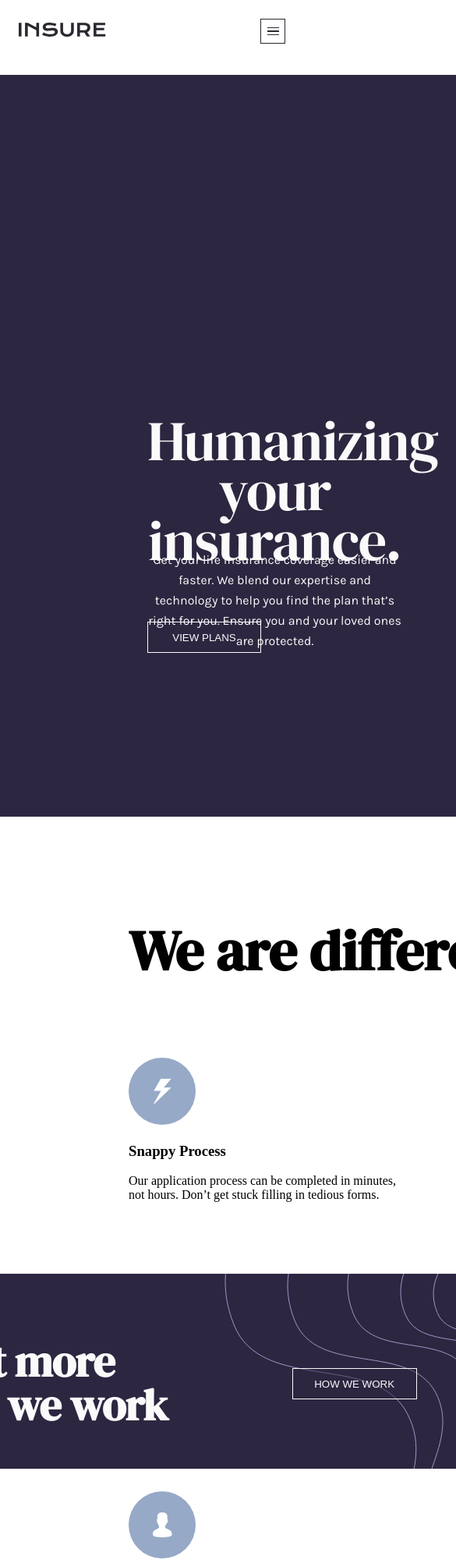
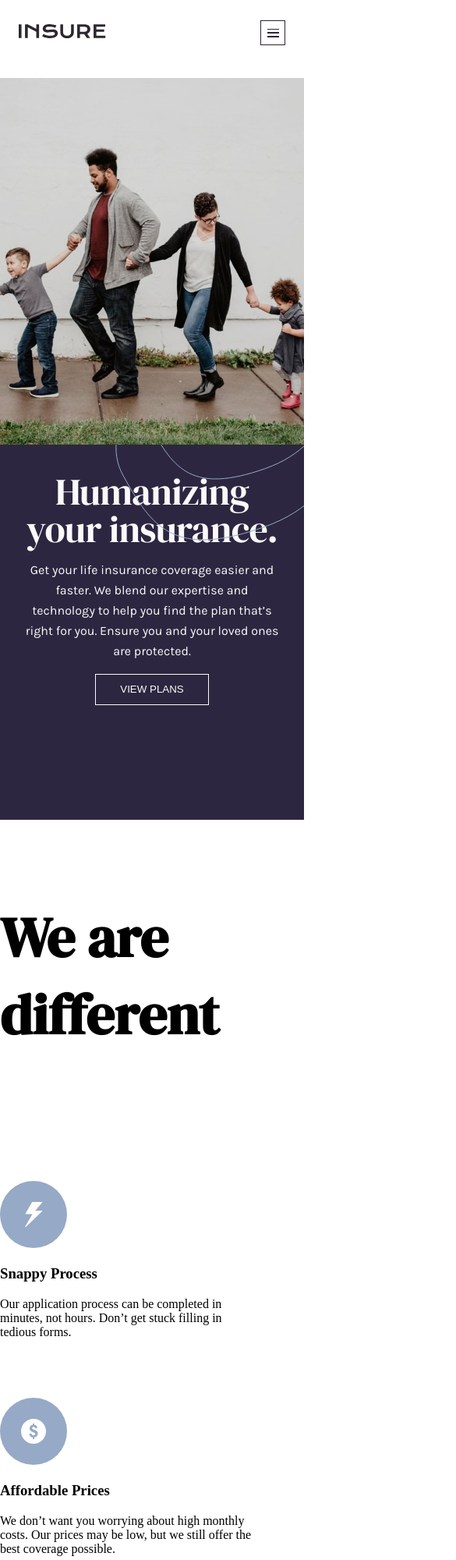
Before and after one commit to ExploryKod/Insure-landing-page-challenge, a plain HTML site: page index.html in a window 390 px wide. Shown: the top 2000 px of the page at 78% size, 585 px wide, since content can reach past the window. Drawn offline with Linux system fonts and the light colour scheme.

Commit message:
fix: header css connexion

```diff
--- a/index.html
+++ b/index.html
@@ -8,6 +8,7 @@
 
   <link rel="icon" type="image/png" sizes="32x32" href="./images/favicon-32x32.png">
   <link rel="stylesheet" href="./style/base.css">
+  <link rel="stylesheet" href="./style/responsive.css">
   <title>Insure Homepage</title>
 
 </head>
--- a/style/active-state.css
+++ b/style/active-state.css
@@ -0,0 +1,10 @@
+#first-section-text button:hover,
+#third-section-text button:hover {
+    cursor: pointer;
+}
+
+#first-section-text button:active,
+#third-section-text button:active {
+    background-color: var(--white-focus-btn);
+    color: var(--neutral-dark-violet);
+}
--- a/style/base.css
+++ b/style/base.css
@@ -1,7 +1,4 @@
 @import './variables.css';
-@import './responsive.css';
-
-@import './header.css';
 
 /* Main page css files */
 @import './first-section.css';
@@ -9,6 +6,7 @@
 @import './third-section.css';
 @import './active-state.css';
 
+@import './header.css';
 @import './footer.css';
 
 /* Global styles to reset css */
--- a/style/first-section.css
+++ b/style/first-section.css
@@ -1,3 +1,5 @@
+@import './base.css';
+
 #first-section {
     position: relative;
     z-index: 0;
--- a/style/footer.css
+++ b/style/footer.css
@@ -1,3 +1,5 @@
+@import './base.css';
+
 footer {
     grid-row: 3;
     grid-column: 2 / span 2;
--- a/style/header.css
+++ b/style/header.css
@@ -0,0 +1,83 @@
+@import './base.css';
+
+header {
+
+    grid-column: 2;
+    grid-row: 1;
+    display: grid;
+    grid-template-columns: 165px 112px 548px auto 165px;
+}
+
+.image-logo {
+    grid-column: 2;
+    position: absolute;
+    left: 168px;
+    align-self: center;
+}
+
+#header-nav {
+    justify-self: start;
+    align-self: center;
+    grid-column: 4;
+    left: 0;
+}
+
+#header-nav ul {
+    justify-self: start;
+    display: grid;
+    grid-template-columns: 1fr auto 1fr auto;
+}
+
+#header-nav ul li {
+    padding-left: 12.5px;
+    padding-right: 12.5px;
+    padding-top: 13px;
+    padding-bottom: 13px;
+
+}
+
+#header-nav li a {
+    font-family: var(--body-fonts);
+    font-size: 0.815rem;
+    font-weight: bold;
+    color: var(--neutral-dark-grayish);
+}
+
+ul li .how-we-work {
+    padding-left: 0;
+}
+
+#account {
+    padding-right: 33px;
+}
+
+#account:hover {
+    cursor: pointer;
+}
+
+#header-nav ul li:nth-of-type(3):active a {
+    color: var(--neutral-dark-violet);
+}
+
+#view-plans {
+    border: 1px solid var(--neutral-dark-violet);
+    color: var(--neutral-dark-violet);
+    padding: 13px 28px;
+}
+
+#view-plans:hover {
+    cursor: pointer;
+}
+
+#view-plans:active {
+    background-color: var(--neutral-dark-violet);
+
+}
+
+#header-nav ul li:nth-of-type(4):active a {
+    color: var(--white-focus-btn);
+}
+
+.hamburger-containment {
+    display: none;
+}
--- a/style/responsive.css
+++ b/style/responsive.css
@@ -1,3 +1,5 @@
+@import './base.css';
+
 @media screen and (max-width:425px) {
 
     .bg-intro-left-form {
@@ -75,32 +77,37 @@
         background-color: var(--primary-dark-violet);
         display: flex;
         height: 951px;
-        min-width: 100%;
-
+        max-width: 100vw;
         display: grid;
         grid-template-rows: 451px 500px;
+        grid-template-columns: auto;
     }
 
 
     #image-intro {
         grid-row: 1;
         grid-column: 1;
-        height: 451px;
-        width: auto;
+        height: auto;
+        width: 100%;
+        margin: 0 auto;
     }
 
     #first-section-text {
-        display: block;
+        display: flex;
+        flex-direction: column;
+        align-items: center;
+        justify-content: center;
         grid-row: 2;
+        align-self: center;
+        justify-self: center;
         grid-column: 1;
         height: auto;
-        width: 375;
-        margin: 93px 24px;
+        max-width: 100vw;
     }
 
     #first-section-text h1 {
         text-align: center;
-        margin: 0;
+        margin: 0 auto;
         height: 96px;
         width: 327px;
         font-size: 48px;
@@ -118,15 +125,13 @@
         font-family: var(--body-fonts);
         padding-top: 16px;
         text-align: center;
+        margin: 0 auto;
     }
 
     #first-section-text button {
         width: 146px;
         height: 40px;
-        margin-top: 32px;
-        margin-left: 91px;
-        margin-right: 90px;
-        margin-bottom: 93px;
+        margin: 32px auto 93px auto;
         background-color: transparent;
         border: 1px solid var(--neutral-light-grey);
         color: var(--neutral-light-grey);
@@ -154,7 +159,7 @@
         margin: 0;
         font-size: 72px;
         font-family: var(--headings-fonts);
-        margin-bottom: 1em;
+        margin-bottom: 80px;
     }
 
     #icon-articles {
--- a/style/style.css
+++ /dev/null
@@ -1,318 +0,0 @@
-@import 'variables.css';
-@import 'base.css';
-@import './responsive.css';
-@import './header.css';
-
-.body-layout {
-    display: grid;
-    grid-template-rows: 80px 1937px 393px;
-    grid-template-columns: auto;
-}
-
-/* MAIN */
-
-main {
-
-    grid-row: 2;
-    grid-column: 2;
-
-    display: grid;
-    grid-template-rows: 600px 783px 554px;
-}
-
-#first-section {
-    position: relative;
-    z-index: 0;
-    grid-row: 1;
-    background-color: var(--primary-dark-violet);
-    display: grid;
-    grid-template-columns: 165px 540px 30px 540px 165px;
-    grid-template-rows: 105px 63px 304px 127px;
-    justify-content: start;
-    align-content: center;
-}
-
-/* --first section left part: text-- */
-
-#line {
-    grid-row: 2;
-    grid-column: 2;
-    width: 150px;
-    height: 1px;
-    background-color: var(--neutral-light-grey);
-}
-
-#first-section-text {
-    width: 540px;
-    height: 304px;
-
-    grid-row: 3;
-    grid-column: 2;
-    color: var(--neutral-light-grey);
-
-    display: grid;
-    grid-template-rows: 156px 84px 64px;
-}
-
-#first-section-text h1 {
-    align-self: start;
-    grid-row: 1;
-    margin: 0;
-    font-size: 72px;
-    line-height: 64px;
-    font-weight: 400;
-    letter-spacing: -1px;
-    font-family: var(--headings-fonts);
-}
-
-#first-section-text p {
-    grid-row: 2;
-    font-size: 16px;
-    line-height: 26px;
-    font-family: var(--body-fonts);
-    margin: 0;
-}
-
-#first-section-text button {
-    margin: 0;
-    align-self: end;
-    grid-row: 3;
-    width: 146px;
-    height: 40px;
-    background-color: transparent;
-    border: 1px solid var(--neutral-light-grey);
-    color: var(--neutral-light-grey);
-}
-
-.bg-intro-left-form {
-    position: absolute;
-    z-index: 1;
-    bottom: -50%;
-    left: 0;
-}
-
-/* --first section right part: image-- */
-
-#image-intro {
-    position: relative;
-    z-index: 2;
-    width: 540px;
-    height: 650px;
-
-    grid-column: 4;
-    grid-row: 2;
-
-}
-
-.bg-intro-right-form {
-    position: absolute;
-    z-index: 1;
-    top: 0;
-    right: 0;
-}
-
-/* MAIN - 2nd section */
-
-#second-section {
-    height: 474px;
-    width: 1110px;
-
-    display: grid;
-    grid-template-columns: 165px 540px 30px 540px 165px;
-    grid-template-rows: 309px 63px 160px 250px;
-
-    wrap: wrap;
-    grid-row: 2;
-    grid-column: 1;
-}
-
-#line-2 {
-    width: 150px;
-    height: 1px;
-
-    grid-row: 2;
-    grid-column: 2 / span 3;
-}
-
-.second-section-title {
-    grid-row: 3;
-    grid-column: 2 / span 3;
-}
-
-.second-section-title h2 {
-    height: 64px;
-    width: 717px;
-    margin: 0;
-    font-size: 72px;
-    font-family: var(--headings-fonts);
-}
-
-#icon-articles {
-    grid-row: 4;
-    grid-column: 2 /span 3;
-
-    display: flex;
-    justify-content: space-evenly;
-
-}
-
-#icon-articles article {
-    width: 350px;
-    height: 250px;
-
-}
-
-/* MAIN - 3rd section */
-
-#third-section {
-    display: grid;
-    grid-template-columns: 165px 540px 30px 540px 165px;
-    grid-template-rows: 154px 250px 150px;
-    grid-column: 1 / span 2;
-    grid-row: 3;
-}
-
-#third-section-text {
-    position: relative;
-    z-index: 0;
-    grid-column: 2 / span 3;
-    grid-row: 2;
-
-    width: 1110px;
-    height: 250px;
-    background-color: var(--primary-dark-violet);
-
-    display: grid;
-    grid-template-columns: 1fr 1fr;
-    grid-template-rows: 250px;
-
-}
-
-#third-section-text div:nth-of-type(1) {
-    width: 475px;
-    height: 112px;
-
-    position: relative;
-    left: 65px;
-
-    grid-column: 1;
-    align-self: center;
-
-}
-
-#third-section-text h2 {
-    margin: 0 auto;
-
-    font-size: 56px;
-    line-height: 56px;
-    letter-spacing: -0.78px;
-    font-family: var(--headings-fonts);
-    color: var(--neutral-light-grey);
-}
-
-#third-section-text button {
-
-    background-color: var(--primary-dark-violet-transparent);
-    border: 1px solid var(--neutral-light-grey);
-    color: var(--neutral-light-grey);
-    grid-column: 2;
-
-    align-self: center;
-    justify-self: end;
-
-    position: relative;
-    z-index: 3;
-    right: 80px;
-    width: 160px;
-    height: 40px;
-}
-
-.bg-third-section-form {
-    justify-self: end;
-    grid-column: 2;
-    position: absolute;
-    z-index: 1;
-    top: 0;
-    right: 0;
-}
-
-/* MAIN - ACTIVE STATE */
-
-#first-section-text button:hover,
-#third-section-text button:hover {
-    cursor: pointer;
-}
-
-#first-section-text button:active,
-#third-section-text button:active {
-    background-color: var(--white-focus-btn);
-    color: var(--neutral-dark-violet);
-}
-
-/* FOOTER */
-
-footer {
-    grid-row: 3;
-    grid-column: 2 / span 2;
-    display: grid;
-    grid-template-columns: 165px auto 165px;
-}
-
-#footer-nav-1 {
-    grid-column: 2;
-    display: flex;
-    flex-direction: column;
-    justify-content: space-between;
-}
-
-#social-icon {
-    align-self: flex-end;
-}
-
-#footer-nav-2 {
-    grid-column: 2;
-    display: flex;
-    justify-content: space-between;
-}
-
-#footer-nav-2 div {
-    width: 255px;
-    display: flex;
-    flex-direction: column;
-    justify-content: start;
-}
-
-#footer-nav-2 div h4 {
-    line-height: 15px;
-    font-weight: 700;
-    font-size: 13px;
-    text-transform: uppercase;
-    color: var(--neutral-dark-grayish);
-    font-family: var(--body-fonts);
-}
-
-#footer-nav-2 div ul {
-    padding: 0;
-}
-
-#footer-nav-2 div ul li a {
-    color: var(--primary-dark-violet);
-    font-family: var(--body-fonts);
-    text-transform: uppercase;
-    text-decoration: none;
-}
-
-.attribution {
-    grid-column: 2;
-    color: var(--primary-greyish-blue);
-    display: flex;
-    gap: 0.5em;
-}
-
-.attribution a {
-    color: inherit;
-}
-
-.attribution a:hover {
-    color: var(--primary-dark-violet);
-}
```
